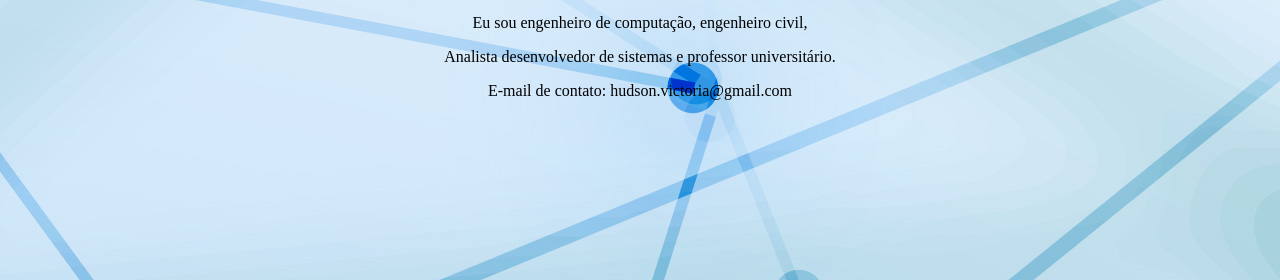
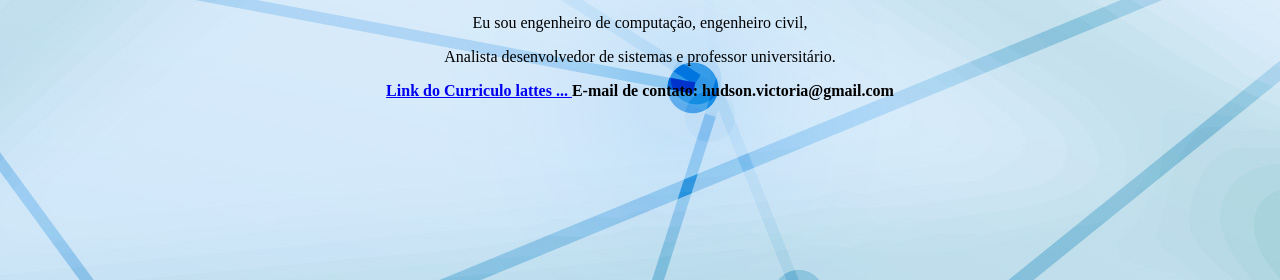
Before and after one commit to HudsonVictoriaDiniz/HudsonVictoriaDiniz.github.io, a plain HTML site: page index.html in a window 1280 px wide. Shown: the part 520-800 px from the top of the page. Drawn offline with Linux system fonts and the light colour scheme.

Commit message:
Update index.html

```diff
--- a/index.html
+++ b/index.html
@@ -30,9 +30,14 @@
     </p>
 
     <p style="text-align:center;">
-
+    <a href="http://lattes.cnpq.br/7866104731134861" target="_blank">
+        <b>
+           Link do Curriculo lattes ...
+        </b>
+    </a>
+    <b>
         E-mail de contato:  hudson.victoria@gmail.com
-
+    </b>
     </p>
 
     <p>
```
